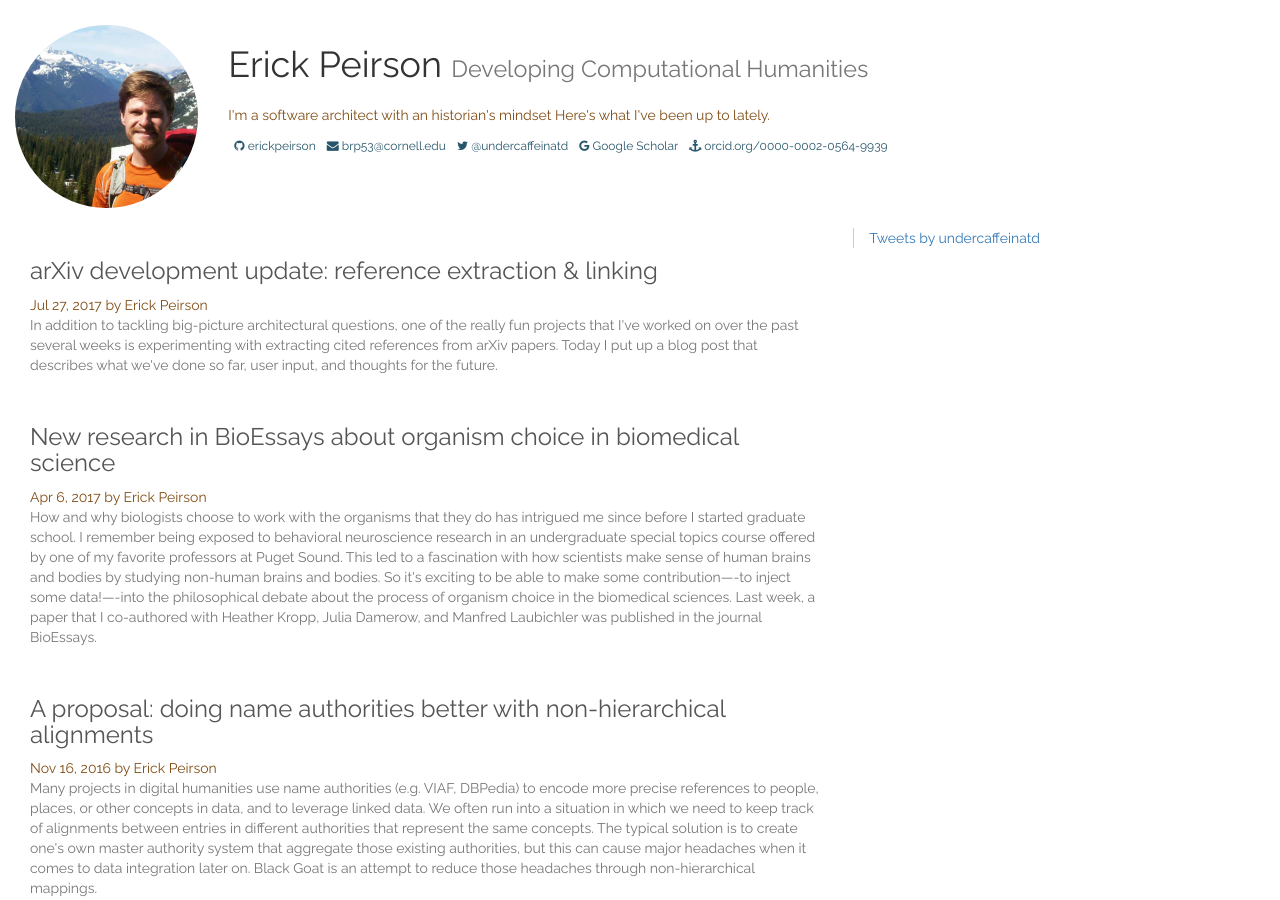
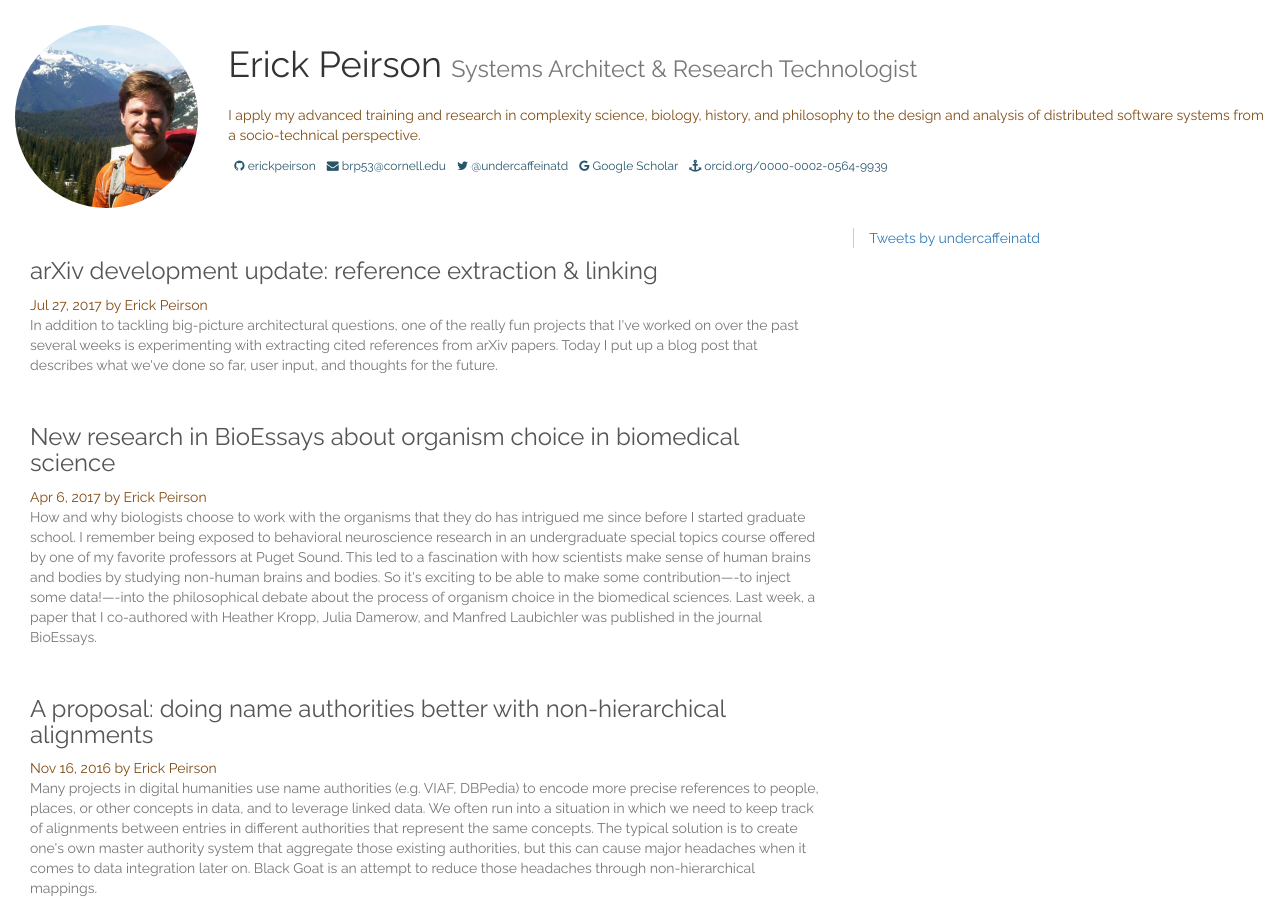
Before and after one commit to erickpeirson/erickpeirson.github.io, a Jekyll site: the page built from index.html, in a window 1280 px wide and 900 px high. Built offline with Jekyll 4.4.1, drawn with Linux system fonts in a browser that asks for light colours; the list of posts is cut into pages by our own code; comment, search, counter and statistics services are not loaded.

Commit message:
Update header.html

```diff
--- a/_includes/header.html
+++ b/_includes/header.html
@@ -4,11 +4,13 @@
     </div>
     <div class="col-sm-9 col-lg-10">
         <div class="h1">Erick Peirson
-            <span class="small">Developing Computational Humanities</span>
+            <span class="small">Systems Architect & Research Technologist</span>
         </div>
         <div class="h2" style="color: #804D15;"></div>
         <p class="text text-orange">
-            I'm a software architect with an historian's mindset Here's what I've been up to lately.
+            I apply my advanced training and research in complexity science, biology, history,
+            and philosophy to the design and analysis of distributed software systems from a
+            socio-technical perspective.
         </p>
 
         <div class="btn-group">
```
